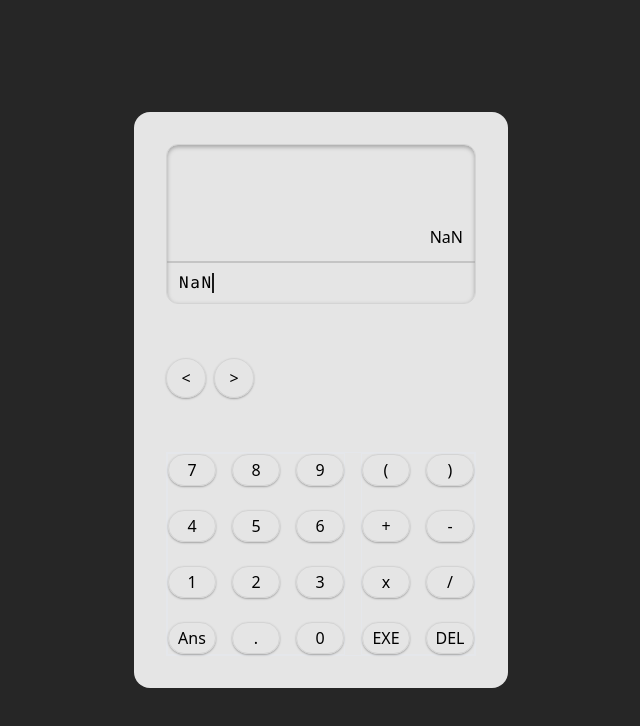
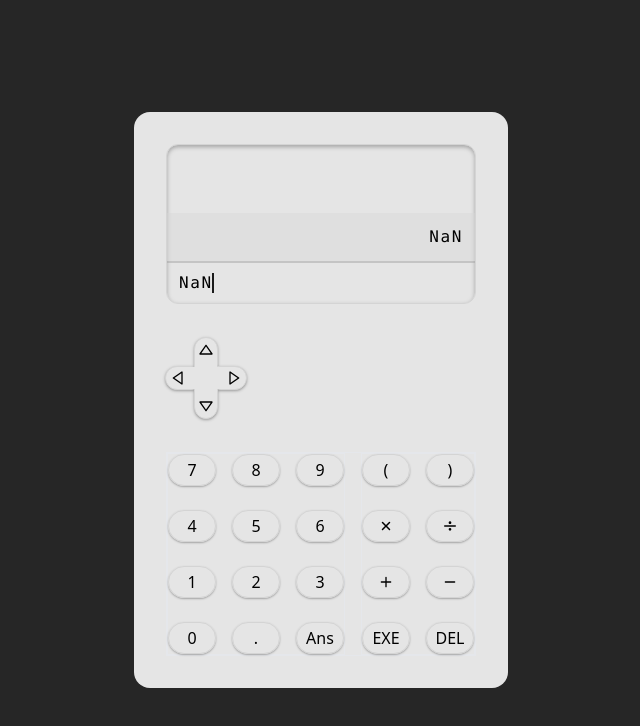
Before and after one commit to n-drobyshevski/calculator-app, a Next.js app: page / in a window 1280 px wide. Both pictures are taken after a click on the button "EXE". Shown: the top 726 px of the page, without its empty margins (319-959 px from the left). Built offline with nearby package versions, Linux system fonts and the light colour scheme.

Commit message:
Change: Navigation button UI

```diff
--- a/package.json
+++ b/package.json
@@ -12,6 +12,7 @@
     "next": "13.1.6",
     "react": "18.2.0",
     "react-dom": "18.2.0",
+    "react-icons": "^4.7.1",
     "zod": "^3.20.2"
   },
   "devDependencies": {
--- a/src/components/Button.tsx
+++ b/src/components/Button.tsx
@@ -19,8 +19,8 @@ const Button: React.FC<ButtonProps> = ({
     <button
       type="button"
       onClick={onClickHandler}
-      className={`rounded-full border border-neutral-300 shadow-sm shadow-neutral-400
-      hover:bg-neutral-300/50  focus:outline-none active:shadow-none
+      className={`flex items-center justify-center rounded-full border border-neutral-300 shadow-sm shadow-neutral-400
+      hover:bg-neutral-300/50 focus:outline-none active:shadow-none
       ${
         styleVariant == "small" || typeof styleVariant == undefined
           ? smallVariant
--- a/src/components/ControlInput.tsx
+++ b/src/components/ControlInput.tsx
@@ -1,4 +1,6 @@
 import Button from "./Button";
+import { CgMathDivide, CgMathMinus, CgMathPlus } from "react-icons/cg";
+import { IoClose } from "react-icons/io5";
 interface ControlInputProps {
   onClick: (char: string) => void;
   onExecute: () => void;
@@ -20,17 +22,17 @@ const ControlInput: React.FC<ControlInputProps> = ({
       <Button name=")" onClick={onClickHandler}>
         )
       </Button>
+      <Button name="x" onClick={onClickHandler}>
+        <IoClose />
+      </Button>
+      <Button name="/" onClick={onClickHandler}>
+        <CgMathDivide />
+      </Button>
       <Button name="+" onClick={onClickHandler}>
-        +
+        <CgMathPlus />
       </Button>
       <Button name="-" onClick={onClickHandler}>
-        -
-      </Button>
-      <Button name="x" onClick={onClickHandler}>
-        x
-      </Button>
-      <Button name="/" onClick={onClickHandler}>
-        /
+        <CgMathMinus />
       </Button>
       <Button name="exe" onClick={onExecute}>
         EXE
--- a/src/components/NavControls.tsx
+++ b/src/components/NavControls.tsx
@@ -1,5 +1,9 @@
-import Button from "./Button";
-
+import {
+  BiDownArrow,
+  BiLeftArrow,
+  BiRightArrow,
+  BiUpArrow,
+} from "react-icons/bi";
 interface NavControlsProps {
   onLeftClick: () => void;
   onRightClick: () => void;
@@ -8,14 +12,59 @@ const NavControls: React.FC<NavControlsProps> = ({
   onLeftClick,
   onRightClick,
 }) => {
+  const commonStyleBorders =
+    "border border-neutral-300  p-1 rounded-xl shadow shadow-neutral-400 flex items-center bg-neutral-200 hover:bg-neutral-300/50";
+  const commonStyleButtons = "relative focus:outline-none";
   return (
-    <div className="flex w-full justify-start gap-2">
-      <Button onClick={onLeftClick} styleVariant="small" name="left">
-        {"<"}
-      </Button>
-      <Button onClick={onRightClick} styleVariant="small" name="right">
-        {">"}
-      </Button>
+    <div className="grid h-20 w-20 grid-cols-3 grid-rows-3 place-items-center gap-2">
+      <button
+        onClick={onLeftClick}
+        type="button"
+        className={`col-start-1 col-end-2 row-start-2 border-r-0 ${commonStyleButtons}`}
+      >
+        <div
+          className={`${commonStyleBorders} absolute -top-3 -left-3 h-6 w-12`}
+        >
+          <BiLeftArrow />
+        </div>
+      </button>
+      <button
+        onClick={onRightClick}
+        type="button"
+        className={`col-start-2 row-start-1 row-end-2 ${commonStyleButtons} justify-start
+        border-b-0 `}
+      >
+        <div
+          className={`${commonStyleBorders} absolute -top-3 -right-3  h-12 w-6 flex-col `}
+        >
+          <BiUpArrow />
+        </div>
+      </button>
+      <button
+        onClick={onRightClick}
+        type="button"
+        className={`col-start-3 row-start-2 ${commonStyleButtons} border-l-0`}
+      >
+        <div
+          className={`${commonStyleBorders} absolute -bottom-3 -right-3 h-6 w-12 justify-end`}
+        >
+          <BiRightArrow />
+        </div>
+      </button>
+      <button
+        onClick={onRightClick}
+        type="button"
+        className={`col-start-2 col-end-2 ${commonStyleButtons}
+        row-start-3 border-t-0`}
+      >
+        <div
+          className={`${commonStyleBorders} absolute -right-3 -bottom-3 h-12 w-6 flex-col items-center justify-end`}
+        >
+          <BiDownArrow />
+        </div>
+      </button>
+      <div className="z-10 col-start-2 col-end-2 row-start-2 row-end-2 h-[22px] w-[32px] bg-neutral-200"></div>
+      <div className="z-10 col-start-2 col-end-2 row-start-2 row-end-2 h-[32px] w-[22px] bg-neutral-200"></div>
     </div>
   );
 };
--- a/src/components/NumInput.tsx
+++ b/src/components/NumInput.tsx
@@ -17,14 +17,14 @@ const NumInput: React.FC<NumInputProps> = ({ onClick, onAnswerClick }) => {
           </Button>
         );
       })}
-      <Button name="ans" onClick={onAnswerClick}>
-        Ans
+      <Button name="0" onClick={onClickHandler}>
+        0
       </Button>
       <Button name="." onClick={onClickHandler}>
         .
       </Button>
-      <Button name="0" onClick={onClickHandler}>
-        0
+      <Button name="ans" onClick={onAnswerClick}>
+        Ans
       </Button>
     </div>
   );
--- a/src/components/history/HistoryItem.tsx
+++ b/src/components/history/HistoryItem.tsx
@@ -1,12 +1,20 @@
 interface HistoryItemProps {
   expression: string;
   result: string;
+  isSecondary: boolean;
 }
-const HistoryItem: React.FC<HistoryItemProps> = ({ expression, result }) => {
+const HistoryItem: React.FC<HistoryItemProps> = ({
+  expression,
+  result,
+  isSecondary: isSecondary,
+}) => {
   return (
-    <div className="flex w-full p-3">
-      <p className="w-full">{expression}</p>
-      <p>{result}</p>
+    <div
+      className={`flex w-full p-3
+     ${isSecondary ? "bg-neutral-300/40" : ""} `}
+    >
+      <p className="w-full font-mono tracking-widest">{expression}</p>
+      <p className="font-mono tracking-widest">{result}</p>
     </div>
   );
 };
--- a/src/components/history/HistoryList.tsx
+++ b/src/components/history/HistoryList.tsx
@@ -7,8 +7,13 @@ const HistoryListProps: React.FC<HistoryListProps> = ({ history }) => {
   let nextId = 0;
   return (
     <div className="flex h-full flex-col justify-end">
-      {history.map(({ expression, result }) => (
-        <HistoryItem key={nextId++} expression={expression} result={result} />
+      {history.map(({ expression, result }, index) => (
+        <HistoryItem
+          key={nextId++}
+          expression={expression}
+          result={result}
+          isSecondary={index % 2 === 0 ? true : false}
+        />
       ))}
     </div>
   );
--- a/src/components/history/InputItem.tsx
+++ b/src/components/history/InputItem.tsx
@@ -11,7 +11,9 @@ const outputTextStyle = "select-all bg-transparent font-mono tracking-widest";
 
 const InputItem: React.FC<InputItemProps> = ({ output }) => {
   return (
-    <div className="flex items-center justify-start border-t-2 border-neutral-400/50 py-2 px-3">
+    <div
+      className={`flex items-center justify-start border-t-2 border-neutral-400/50 py-2 px-3`}
+    >
       <p className={outputTextStyle}>{output.before}</p>
       <Cursor />
       <p className={outputTextStyle}>{output.after}</p>
```
Also changed, not shown: 2 other files (tests, documents, lock files or other folders).
